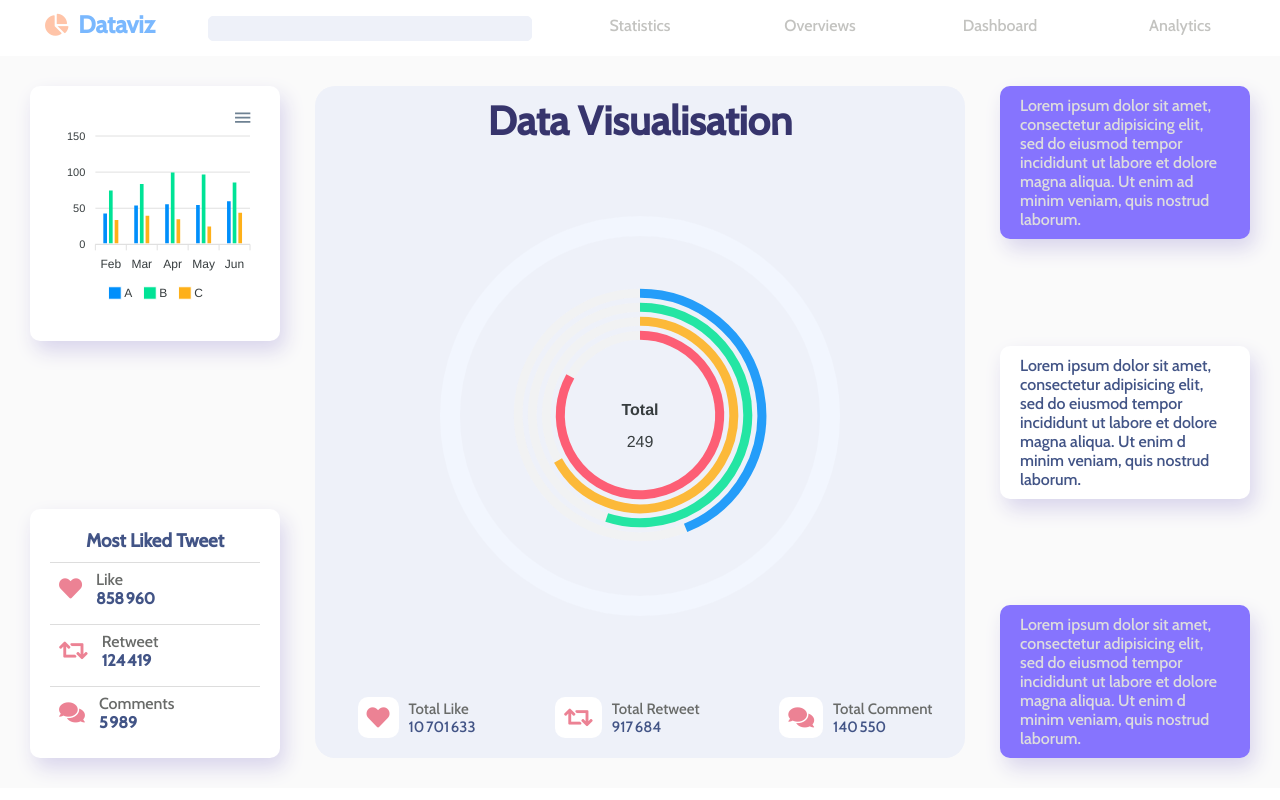
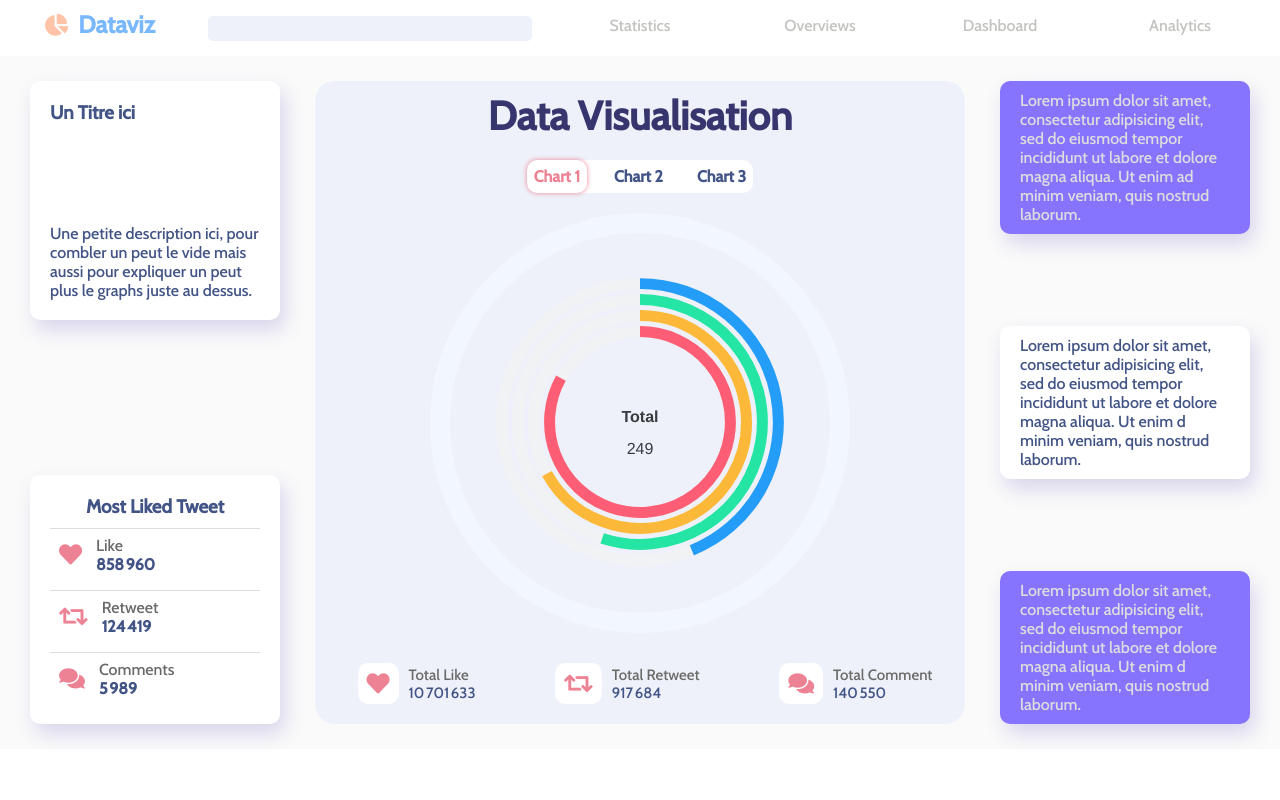
Before and after one commit to Powarox/Front-TwitterDataviz, a Vue app: page /#/ in a window 1280 px wide. Built offline with nearby package versions, Linux system fonts and the light colour scheme.

Commit message:
Create 3 main charts for home views

```diff
--- a/src/components/charts/ApexBarChart.vue
+++ b/src/components/charts/ApexBarChart.vue
@@ -1,7 +1,5 @@
 <template lang="html">
-    <div id="apexBarChart">
-
-    </div>
+    <div id="apexBarChart"></div>
 </template>
 
 <script>
@@ -9,6 +7,7 @@
 
     export default {
         name: 'ApexBarChart',
+        props: ['id'],
         mounted() {
             let options = {
                 series: [{
@@ -60,7 +59,7 @@
                 }
             };
 
-            let chart = new ApexCharts(document.querySelector("#apexBarChart"), options);
+            let chart = new ApexCharts(document.querySelector("#" + this.id), options);
             chart.render();
 
         },
--- a/src/components/charts/ApexRadialChart.vue
+++ b/src/components/charts/ApexRadialChart.vue
@@ -1,7 +1,5 @@
 <template lang="html">
-    <div id="apexRadialChart">
-
-    </div>
+    <div id="apexRadialChart"></div>
 </template>
 
 <script>
@@ -9,6 +7,7 @@
 
     export default {
         name: 'ApexRadialChart',
+        props: ['id'],
         mounted() {
             let options = {
                 series: [44, 55, 67, 83],
@@ -38,7 +37,7 @@
                 labels: ['Apples', 'Oranges', 'Bananas', 'Berries'],
             };
 
-            let chart = new ApexCharts(document.querySelector("#apexRadialChart"), options);
+            let chart = new ApexCharts(document.querySelector("#" + this.id), options);
             chart.render();
         },
     }
--- /dev/null
+++ b/src/components/charts/ApexTreeMapChart.vue
@@ -0,0 +1,80 @@
+<template lang="html">
+    <div id="apexRadialChart"></div>
+</template>
+
+<script>
+    import ApexCharts from 'apexcharts';
+
+    export default {
+        name: 'ApexRadialChart',
+        props: ['id'],
+        mounted() {
+            var options = {
+                series: [{
+                        name: 'Desktops',
+                        data: [{
+                                x: 'ABC',
+                                y: 10
+                            },
+                            {
+                                x: 'DEF',
+                                y: 60
+                            },
+                            {
+                                x: 'XYZ',
+                                y: 41
+                            }
+                        ]
+                    },
+                    {
+                        name: 'Mobile',
+                        data: [{
+                                x: 'ABCD',
+                                y: 10
+                            },
+                            {
+                                x: 'DEFG',
+                                y: 20
+                            },
+                            {
+                                x: 'WXYZ',
+                                y: 51
+                            },
+                            {
+                                x: 'PQR',
+                                y: 30
+                            },
+                            {
+                                x: 'MNO',
+                                y: 20
+                            },
+                            {
+                                x: 'CDE',
+                                y: 30
+                            }
+                        ]
+                    }
+                ],
+                legend: {
+                    // show: false
+                },
+                chart: {
+                    // height: 350,
+                    type: 'treemap'
+                },
+                title: {
+                    align: 'center'
+                }
+            };
+
+            let chart = new ApexCharts(document.querySelector("#" + this.id), options);
+            chart.render();
+        },
+    }
+</script>
+
+<style lang="css" scoped>
+    #apexRadialChart {
+
+    }
+</style>
--- a/src/components/slidebar/SlideBarLeft.vue
+++ b/src/components/slidebar/SlideBarLeft.vue
@@ -1,8 +1,11 @@
 <template lang="html">
     <div id="slideBarRight">
         <div class="slide charts">
-            <ApexBarChart/>
-            <!-- <ApexLineChart/> -->
+            <h3>Un Titre ici</h3>
+            <div id="apexLeftSlideChart">
+                <!-- <ApexBarChart :id="'apexLeftSlideChart'"/> -->
+            </div>
+            <p>Une petite description ici, pour combler un peut le vide mais aussi pour expliquer un peut plus le graphs juste au dessus.</p>
         </div>
         <div class="slide tweet">
             <h3>Most Liked Tweet</h3>
@@ -43,14 +46,14 @@
 </template>
 
 <script>
-    import ApexBarChart from '../charts/ApexBarChart'
+    // import ApexBarChart from '../charts/ApexBarChart'
     // import ApexLineChart from '../charts/ApexLineChart'
 
     export default {
         name: 'SlideBarRight',
         props: ['tweetMaxLike', 'tweetMaxRetweet', 'tweetMaxComment'],
         components: {
-            ApexBarChart, /*ApexLineChart,*/
+            // ApexBarChart, /*ApexLineChart,*/
         }
     }
 </script>
--- a/src/store/data/index.js
+++ b/src/store/data/index.js
@@ -1,9 +1,12 @@
-import localJsonData from '../../data/data.json'
+import localJsonData from '../../data/data.json';
+import localJsonEmoji from '../../data/emoji.json';
 
 export default {
     state() {
         return {
             data: {},
+            emoji: {},
+
             total_count: {},
             tweet_max_like: {},
             tweet_max_retweet: {},
@@ -15,7 +18,7 @@ export default {
             return state.feedback;
         },
         getTotalCount(state) {
-            console.log(state.total_count);
+            // console.log(state.total_count);
             return state.total_count;
         },
         getTweetMaxLike(state) {
@@ -31,8 +34,8 @@ export default {
     actions: {
         fetchData({commit}) {
             let data = localJsonData;
-            console.log(data);
-            commit('UPDATEDATA', data);
+            let emoji = localJsonEmoji;
+            commit('UPDATEDATA', [data, emoji]);
         },
         parseData({commit, state}) {
             let total_count = {};
@@ -55,7 +58,6 @@ export default {
                 total_count['retweet'] += state.data[i].Retweet;
                 total_count['comment'] += state.data[i].ReplyCount;
 
-                // Find tweet with max like retweet comment
                 if(max_value_number['like'] < state.data[i].Like) {
                     max_value_number['like'] = state.data[i].Like;
                     state.tweet_max_like = state.data[i];
@@ -70,15 +72,14 @@ export default {
                 }
             }
 
-            console.log(state.tweet_max_retweet);
-
             commit('PARSEDATA', total_count);
         },
     },
     mutations: {
         UPDATEDATA(state, data) {
-            state.data = data;
-            console.log(state.data);
+            console.log(data);
+            state.data = data[0];
+            state.emoji = data[1];
         },
         PARSEDATA(state, total_count) {
             state.total_count = total_count;
--- a/src/views/Home.vue
+++ b/src/views/Home.vue
@@ -7,8 +7,23 @@
 
         <main class="center">
             <h1>Data Visualisation</h1>
-            <div class="circle">
-                <ApexRadialChart/>
+
+            <div class="switchCharts">
+                <h4 :class="{activeChart: chart1}" @click="switchChartViews('chart1')">Chart 1</h4>
+                <h4 :class="{activeChart: chart2}" @click="switchChartViews('chart2')">Chart 2</h4>
+                <h4 :class="{activeChart: chart3}" @click="switchChartViews('chart3')">Chart 3</h4>
+            </div>
+
+            <div class="circle" id="apexMainChart1" v-if="chart1">
+                <ApexRadialChart :id="'apexMainChart1'"/>
+            </div>
+
+            <div class="circle" id="apexMainChart2" v-if="chart2">
+                <ApexBarChart v-if="chart2" :id="'apexMainChart2'"/>
+            </div>
+
+            <div class="circle" id="apexMainChart3" v-if="chart3">
+                <ApexTreeMapChart v-if="chart3" :id="'apexMainChart3'"/>
             </div>
 
             <SlideBarBottom :total-count="totalCount()"/>
@@ -20,20 +35,49 @@
 
 <script>
     import { mapGetters } from 'vuex';
+
     import SlideBarLeft from '../components/slidebar/SlideBarLeft';
     import SlideBarRight from '../components/slidebar/SlideBarRight';
     import SlideBarBottom from '../components/slidebar/SlideBarBottom';
+
+    import ApexBarChart from '../components/charts/ApexBarChart';
     import ApexRadialChart from '../components/charts/ApexRadialChart';
+    import ApexTreeMapChart from '../components/charts/ApexTreeMapChart';
 
     export default {
         name: 'Home',
         components: {
-            SlideBarLeft, SlideBarRight, SlideBarBottom, ApexRadialChart,
+            SlideBarLeft, SlideBarRight, SlideBarBottom,
+            ApexRadialChart, ApexBarChart, ApexTreeMapChart,
+        },
+        data() {
+            return {
+                chart1: true,
+                chart2: false,
+                chart3: false,
+            }
         },
         methods: {
             ...mapGetters([
                 'getTotalCount', 'getTweetMaxLike', 'getTweetMaxRetweet', 'getTweetMaxComment'
-            ])
+            ]),
+            switchChartViews(chart) {
+                if(chart === 'chart1') {
+                    this.chart1 = true;
+                    this.chart2 = false;
+                    this.chart3 = false;
+                }
+                else if(chart === 'chart2') {
+                    this.chart1 = false;
+                    this.chart2 = true;
+                    this.chart3 = false;
+                }
+                else {
+                    this.chart1 = false;
+                    this.chart2 = false;
+                    this.chart3 = true;
+                }
+            }
         },
         computed: {
             totalCount() {
@@ -54,7 +98,7 @@
 
 <style lang="css" scoped>
     #home {
-        padding: 30px;
+        padding: 25px 30px;
         display: grid;
         grid-template-columns: 250px 1fr 250px;
         grid-gap: 35px;
@@ -62,14 +106,36 @@
     }
 
     .center {
-        height: 84vh;
+        /* height: 84vh; */
         padding: 10px 0;
         display: flex;
         flex-direction: column;
-        justify-content: space-between;
+        justify-content: center;
         align-items: center;
+        gap: 20px;
         border-radius: 20px;
         background: #EEF1F9;
+    }
+
+    .center .switchCharts {
+        display: flex;
+        justify-content: center;
+        gap: 20px;
+        background: #FFF;
+        border-radius: 10px;
+    }
+
+    .center .switchCharts h4 {
+        padding: 7px;
+        border-radius: 10px;
+        /* box-shadow: 0 0 10px #CCC; */
+        transition: 0.4s;
+        cursor: pointer;
+    }
+
+    .center .switchCharts h4:hover, .activeChart {
+        color: #EC8294;
+        box-shadow: 0 0 5px #EC8294;
     }
 
     .center h1 {
@@ -78,8 +144,9 @@
     }
 
     .center .circle {
-        width: 400px;
-        height: 400px;
+        width: 420px;
+        height: 420px;
+        padding: 20px;
         display: flex;
         justify-content: center;
         align-items: center;
```
